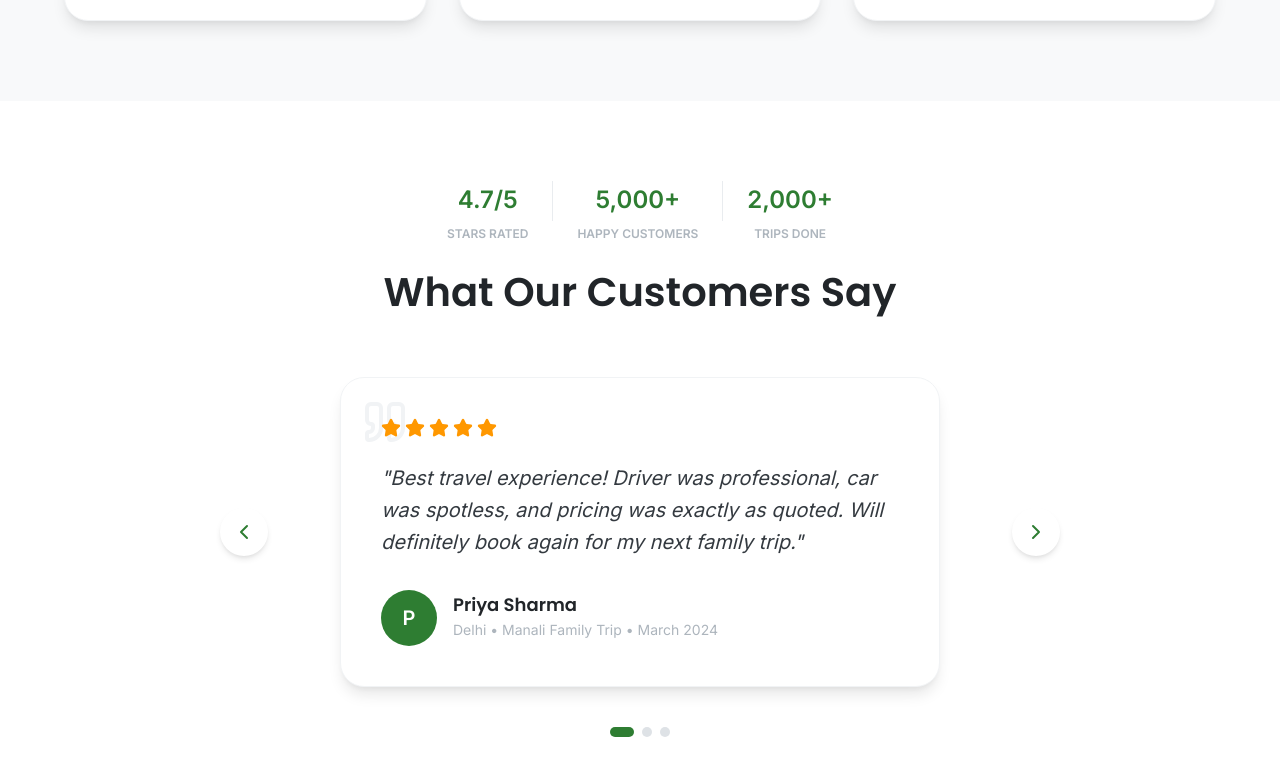
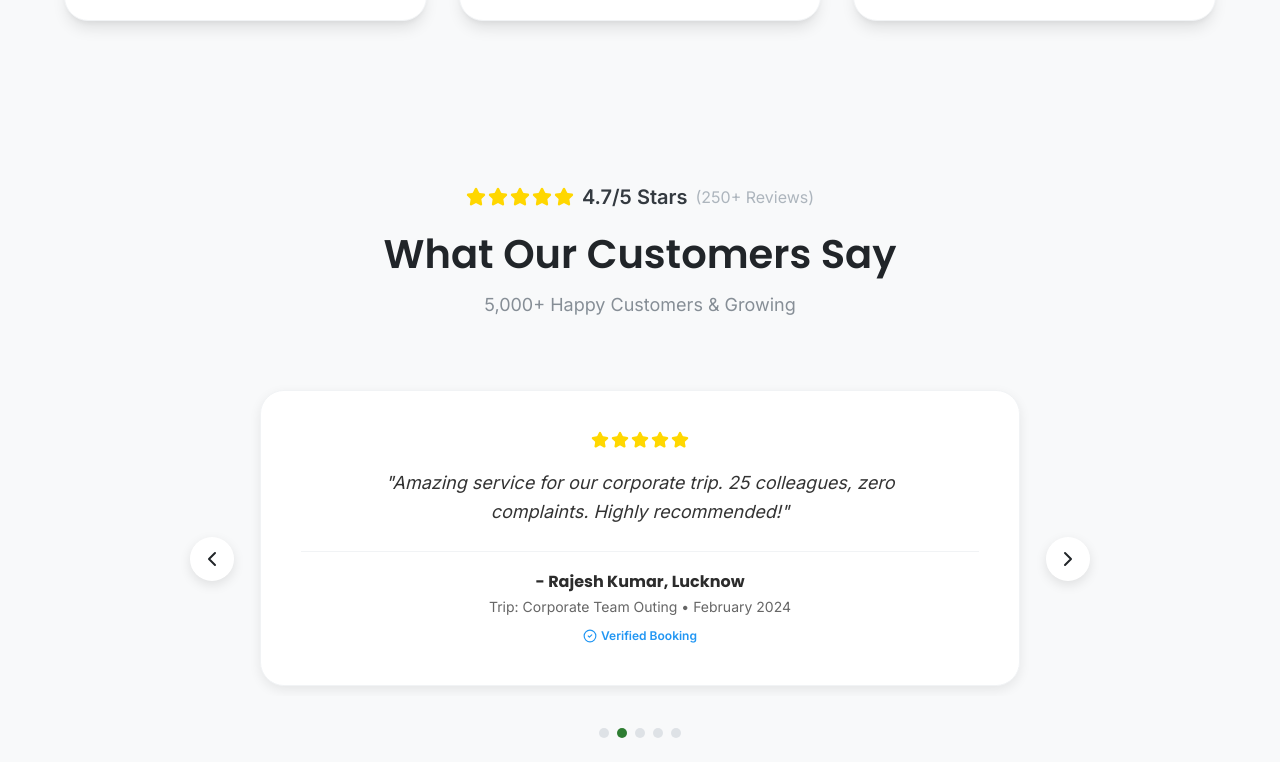
Before and after one commit to hrishique/Ekadashi-Tourist, a React (Vite) app: page / in a window 1280 px wide. Shown: the part 2138-2900 px from the top of the page. Built offline with nearby package versions, Linux system fonts and the light colour scheme.

Commit message:
Refine Testimonials carousel with auto-rotation, verified badges and premium styling (Prompt #5)

```diff
--- a/src/components/Testimonials.jsx
+++ b/src/components/Testimonials.jsx
@@ -1,167 +1,259 @@
-import React, { useState } from 'react';
-import { Star, ChevronLeft, ChevronRight, Quote } from 'lucide-react';
+import React, { useState, useEffect, useCallback, useRef } from 'react';
+import { Star, ChevronLeft, ChevronRight, CheckCircle2, Quote } from 'lucide-react';
 
-const TestimonialCard = ({ quote, name, location, trip, date, rating }) => (
-  <div style={{
-    backgroundColor: 'white',
-    padding: '40px',
-    borderRadius: '24px',
-    boxShadow: 'var(--shadow-lg)',
-    border: '1px solid var(--gray-100)',
-    position: 'relative',
-    maxWidth: '600px',
-    margin: '0 auto'
-  }}>
-    <Quote size={48} style={{ position: 'absolute', top: '20px', left: '20px', color: 'var(--gray-100)', zIndex: 0 }} />
-    <div style={{ position: 'relative', zIndex: 1 }}>
-      <div style={{ display: 'flex', gap: '4px', marginBottom: '24px', color: 'var(--accent)' }}>
-        {[...Array(rating)].map((_, i) => <Star key={i} size={20} fill="var(--accent)" />)}
-      </div>
-      <p style={{ fontSize: '1.25rem', lineHeight: 1.6, color: 'var(--gray-800)', marginBottom: '32px', fontStyle: 'italic' }}>
-        "{quote}"
-      </p>
-      <div style={{ display: 'flex', alignItems: 'center', gap: '16px' }}>
-        <div style={{
-          width: '56px',
-          height: '56px',
-          borderRadius: '50%',
-          backgroundColor: 'var(--primary)',
-          color: 'white',
-          display: 'flex',
-          alignItems: 'center',
-          justifyContent: 'center',
-          fontWeight: 700,
-          fontSize: '1.25rem'
-        }}>
-          {name.charAt(0)}
-        </div>
-        <div style={{ textAlign: 'left' }}>
-          <h4 style={{ fontSize: '1.125rem', marginBottom: '2px' }}>{name}</h4>
-          <p style={{ color: 'var(--gray-500)', fontSize: '0.875rem' }}>{location} • {trip} • {date}</p>
-        </div>
-      </div>
-    </div>
-  </div>
-);
+const TESTIMONIALS = [
+  {
+    id: 1,
+    name: "Priya Sharma",
+    location: "Delhi",
+    rating: 5,
+    text: "Best travel experience! Driver was professional, car was spotless, and pricing was exactly as quoted. Definitely booking again!",
+    tripType: "Manali Family Trip",
+    date: "March 2024",
+    verified: true
+  },
+  {
+    id: 2,
+    name: "Rajesh Kumar",
+    location: "Lucknow",
+    rating: 5,
+    text: "Amazing service for our corporate trip. 25 colleagues, zero complaints. Highly recommended!",
+    tripType: "Corporate Team Outing",
+    date: "February 2024",
+    verified: true
+  },
+  {
+    id: 3,
+    name: "Ankit Patel",
+    location: "Mumbai",
+    rating: 5,
+    text: "Smooth booking process and very reliable. The driver was familiar with all the shortcuts and scenic routes. 10/10!",
+    tripType: "Chardham Pilgrimage",
+    date: "January 2024",
+    verified: true
+  },
+  {
+    id: 4,
+    name: "Neha Gupta",
+    location: "Agra",
+    rating: 5,
+    text: "Saved so much time and stress! Booking was quick, price was fair, and driver was excellent. No regrets!",
+    tripType: "Local City Tour",
+    date: "March 2024",
+    verified: true
+  },
+  {
+    id: 5,
+    name: "Rahul Singh",
+    location: "Kanpur",
+    rating: 5,
+    text: "Booked 15 cars for corporate event. Flawless execution, all drivers professional. Best value in Kanpur.",
+    tripType: "Team Building Event",
+    date: "December 2023",
+    verified: true
+  }
+];
 
 const Testimonials = () => {
   const [currentIndex, setCurrentIndex] = useState(0);
-  const reviews = [
-    {
-      quote: "Best travel experience! Driver was professional, car was spotless, and pricing was exactly as quoted. Will definitely book again for my next family trip.",
-      name: "Priya Sharma",
-      location: "Delhi",
-      trip: "Manali Family Trip",
-      date: "March 2024",
-      rating: 5
-    },
-    {
-      quote: "The 14-seater Tempo Traveller was very comfortable for our corporate group. Highly recommend Hello Kanpur Travels for their punctuality and clean vehicles.",
-      name: "Rahul Mehra",
-      location: "Kanpur",
-      trip: "Corporate Retreat",
-      date: "February 2024",
-      rating: 5
-    },
-    {
-      quote: "I was worried about hidden costs, but the pricing was transparent from start to finish. The driver was very helpful with local suggestions as well.",
-      name: "Ananya Iyer",
-      location: "Mumbai",
-      trip: "Lucknow Local",
-      date: "January 2024",
-      rating: 5
+  const [isPaused, setIsPaused] = useState(false);
+  const timerRef = useRef(null);
+
+  const nextSlide = useCallback(() => {
+    setCurrentIndex((prev) => (prev + 1) % TESTIMONIALS.length);
+  }, []);
+
+  const prevSlide = () => {
+    setCurrentIndex((prev) => (prev - 1 + TESTIMONIALS.length) % TESTIMONIALS.length);
+  };
+
+  useEffect(() => {
+    if (!isPaused) {
+      timerRef.current = setInterval(nextSlide, 5000);
     }
-  ];
-
-  const next = () => setCurrentIndex((currentIndex + 1) % reviews.length);
-  const prev = () => setCurrentIndex((currentIndex - 1 + reviews.length) % reviews.length);
+    return () => clearInterval(timerRef.current);
+  }, [isPaused, nextSlide]);
 
   return (
-    <section id="testimonials" className="section" style={{ backgroundColor: 'var(--white)', overflow: 'hidden' }}>
+    <section id="reviews" className="section" style={{ backgroundColor: 'var(--gray-50)', padding: '80px 0' }}>
       <div className="container">
+        {/* Header */}
         <div style={{ textAlign: 'center', marginBottom: '60px' }}>
-          <div style={{ display: 'flex', justifyContent: 'center', gap: '24px', marginBottom: '24px', flexWrap: 'wrap' }}>
-            <div style={{ textAlign: 'center' }}>
-              <p style={{ fontSize: '1.5rem', fontWeight: 700, color: 'var(--primary)', marginBottom: '4px' }}>4.7/5</p>
-              <p style={{ fontSize: '0.75rem', color: 'var(--gray-500)', fontWeight: 600 }}>STARS RATED</p>
+          <div style={{ display: 'flex', justifyContent: 'center', alignItems: 'center', gap: '8px', marginBottom: '16px' }}>
+            <div style={{ display: 'flex', gap: '2px' }}>
+              {[...Array(5)].map((_, i) => (
+                <Star key={i} size={20} fill="#FFD700" color="#FFD700" />
+              ))}
             </div>
-            <div style={{ width: '1px', height: '40px', backgroundColor: 'var(--gray-200)' }}></div>
-            <div style={{ textAlign: 'center' }}>
-              <p style={{ fontSize: '1.5rem', fontWeight: 700, color: 'var(--primary)', marginBottom: '4px' }}>5,000+</p>
-              <p style={{ fontSize: '0.75rem', color: 'var(--gray-500)', fontWeight: 600 }}>HAPPY CUSTOMERS</p>
-            </div>
-            <div style={{ width: '1px', height: '40px', backgroundColor: 'var(--gray-200)' }}></div>
-            <div style={{ textAlign: 'center' }}>
-              <p style={{ fontSize: '1.5rem', fontWeight: 700, color: 'var(--primary)', marginBottom: '4px' }}>2,000+</p>
-              <p style={{ fontSize: '0.75rem', color: 'var(--gray-500)', fontWeight: 600 }}>TRIPS DONE</p>
-            </div>
+            <span style={{ fontWeight: 700, fontSize: '1.25rem' }}>4.7/5 Stars</span>
+            <span style={{ color: 'var(--gray-500)' }}>(250+ Reviews)</span>
           </div>
-          <h2 style={{ fontSize: '2.5rem', marginBottom: '16px' }}>What Our Customers Say</h2>
+          <h2 style={{ fontSize: '2.5rem', marginBottom: '12px' }}>What Our Customers Say</h2>
+          <p style={{ color: 'var(--gray-600)', fontSize: '1.125rem' }}>5,000+ Happy Customers & Growing</p>
         </div>
 
-        <div style={{ position: 'relative', maxWidth: '800px', margin: '0 auto' }}>
-          <TestimonialCard {...reviews[currentIndex]} />
-
-          <button onClick={prev} style={{
+        {/* Carousel Container */}
+        <div
+          onMouseEnter={() => setIsPaused(true)}
+          onMouseLeave={() => setIsPaused(false)}
+          style={{
+            maxWidth: '900px',
+            margin: '0 auto',
+            position: 'relative',
+            padding: '0 60px'
+          }}
+        >
+          {/* Navigation Arrows */}
+          <button onClick={prevSlide} className="carousel-btn prev" style={{
             position: 'absolute',
-            left: '-20px',
+            left: 0,
             top: '50%',
             transform: 'translateY(-50%)',
+            width: '44px',
+            height: '44px',
+            borderRadius: '50%',
             backgroundColor: 'white',
             border: 'none',
-            width: '48px',
-            height: '48px',
-            borderRadius: '50%',
-            boxShadow: 'var(--shadow-md)',
+            boxShadow: '0 4px 12px rgba(0,0,0,0.1)',
             cursor: 'pointer',
             display: 'flex',
             alignItems: 'center',
             justifyContent: 'center',
-            color: 'var(--primary)',
-            zIndex: 10
+            color: 'var(--gray-900)',
+            zIndex: 10,
+            transition: 'all 0.3s ease'
           }}>
             <ChevronLeft size={24} />
           </button>
 
-          <button onClick={next} style={{
+          <button onClick={nextSlide} className="carousel-btn next" style={{
             position: 'absolute',
-            right: '-20px',
+            right: 0,
             top: '50%',
             transform: 'translateY(-50%)',
+            width: '44px',
+            height: '44px',
+            borderRadius: '50%',
             backgroundColor: 'white',
             border: 'none',
-            width: '48px',
-            height: '48px',
-            borderRadius: '50%',
-            boxShadow: 'var(--shadow-md)',
+            boxShadow: '0 4px 12px rgba(0,0,0,0.1)',
             cursor: 'pointer',
             display: 'flex',
             alignItems: 'center',
             justifyContent: 'center',
-            color: 'var(--primary)',
-            zIndex: 10
+            color: 'var(--gray-900)',
+            zIndex: 10,
+            transition: 'all 0.3s ease'
           }}>
             <ChevronRight size={24} />
           </button>
-        </div>
 
-        <div style={{ display: 'flex', justifyContent: 'center', gap: '8px', marginTop: '40px' }}>
-          {reviews.map((_, i) => (
-            <div key={i} onClick={() => setCurrentIndex(i)} style={{
-              width: currentIndex === i ? '24px' : '10px',
-              height: '10px',
-              borderRadius: '5px',
-              backgroundColor: currentIndex === i ? 'var(--primary)' : 'var(--gray-300)',
-              transition: 'all 0.3s ease',
-              cursor: 'pointer'
-            }}></div>
-          ))}
+          {/* Card Wrapper */}
+          <div style={{ overflow: 'hidden', borderRadius: '24px' }}>
+            <div style={{
+              display: 'flex',
+              transform: `translateX(-${currentIndex * 100}%)`,
+              transition: 'transform 0.5s ease-in-out'
+            }}>
+              {TESTIMONIALS.map((t) => (
+                <div key={t.id} style={{
+                  flex: '0 0 100%',
+                  padding: '10px'
+                }}>
+                  <div style={{
+                    backgroundColor: 'white',
+                    padding: '40px',
+                    borderRadius: '24px',
+                    boxShadow: '0 4px 12px rgba(0,0,0,0.08)',
+                    textAlign: 'center',
+                    minHeight: '280px',
+                    display: 'flex',
+                    flexDirection: 'column',
+                    justifyContent: 'center',
+                    border: '1px solid var(--gray-100)'
+                  }}>
+                    <div style={{ display: 'flex', justifyContent: 'center', gap: '2px', marginBottom: '20px' }}>
+                      {[...Array(t.rating)].map((_, i) => (
+                        <Star key={i} size={18} fill="#FFD700" color="#FFD700" />
+                      ))}
+                    </div>
+
+                    <p style={{
+                      fontSize: '1.125rem',
+                      lineHeight: 1.6,
+                      color: '#333',
+                      fontStyle: 'italic',
+                      marginBottom: '24px',
+                      maxWidth: '600px',
+                      marginInline: 'auto'
+                    }}>
+                      "{t.text}"
+                    </p>
+
+                    <div style={{ borderTop: '1px solid var(--gray-100)', paddingTop: '20px' }}>
+                      <h4 style={{ fontSize: '1rem', fontWeight: 700, color: '#2c2c2c', marginBottom: '4px' }}>
+                        - {t.name}, {t.location}
+                      </h4>
+                      <p style={{ fontSize: '0.875rem', color: '#666', marginBottom: '8px' }}>
+                        Trip: {t.tripType} • {t.date}
+                      </p>
+                      {t.verified && (
+                        <div style={{
+                          display: 'flex',
+                          alignItems: 'center',
+                          justifyContent: 'center',
+                          gap: '4px',
+                          color: '#2196F3',
+                          fontSize: '0.75rem',
+                          fontWeight: 600
+                        }}>
+                          <CheckCircle2 size={14} />
+                          <span>Verified Booking</span>
+                        </div>
+                      )}
+                    </div>
+                  </div>
+                </div>
+              ))}
+            </div>
+          </div>
+
+          {/* Dots Navigation */}
+          <div style={{
+            display: 'flex',
+            justifyContent: 'center',
+            gap: '8px',
+            marginTop: '32px'
+          }}>
+            {TESTIMONIALS.map((_, i) => (
+              <button
+                key={i}
+                onClick={() => setCurrentIndex(i)}
+                style={{
+                  width: '10px',
+                  height: '10px',
+                  borderRadius: '50%',
+                  backgroundColor: currentIndex === i ? 'var(--primary)' : 'var(--gray-300)',
+                  border: 'none',
+                  cursor: 'pointer',
+                  padding: 0,
+                  transition: 'background-color 0.3s ease'
+                }}
+              />
+            ))}
+          </div>
         </div>
       </div>
 
       <style>{`
+        .carousel-btn:hover {
+          transform: translateY(-50%) scale(1.1) !important;
+          color: var(--primary) !important;
+        }
         @media (max-width: 768px) {
-          button { display: none !important; }
+          .carousel-wrapper { padding: 0 10px !important; }
+          .carousel-btn { display: none !important; }
+          .section { padding: 48px 0 !important; }
         }
       `}</style>
     </section>
```
